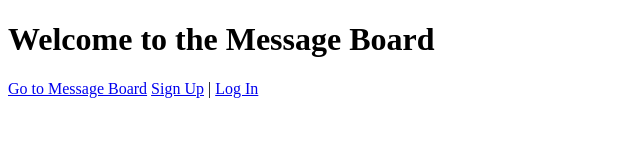
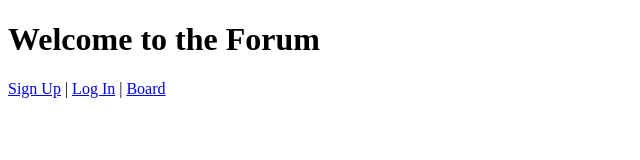
Before and after one commit to WalmartFan0/relay, a website: page public/index.html in a window 1280 px wide. Shown: the whole page, without its empty margins (0-640 px from the left). Drawn offline with Linux system fonts and the light colour scheme.

Commit message:
Update index.html

```diff
--- a/public/index.html
+++ b/public/index.html
@@ -1,8 +1,11 @@
 <!DOCTYPE html>
 <html>
-  <body>
-    <h1>Welcome to the Message Board</h1>
-    <a href="/board">Go to Message Board</a>
-    <a href="/signup">Sign Up</a> | <a href="/login">Log In</a>
-  </body>
+<head>
+  <link rel="stylesheet" href="/style.css">
+  <title>Home</title>
+</head>
+<body>
+  <h1>Welcome to the Forum</h1>
+  <p><a href="/signup">Sign Up</a> | <a href="/login">Log In</a> | <a href="/board">Board</a></p>
+</body>
 </html>
```
